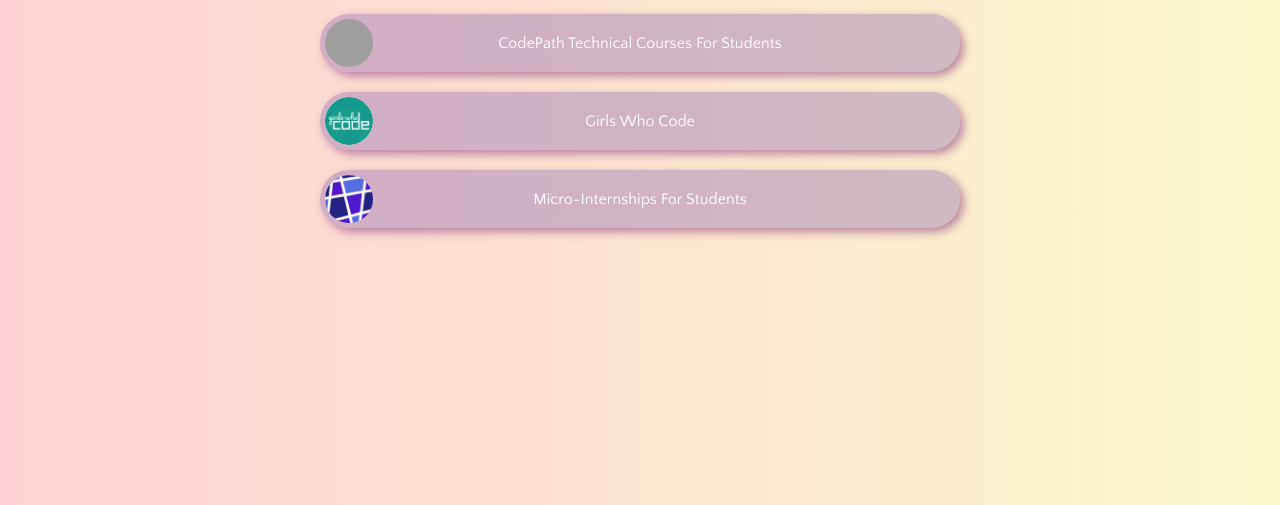
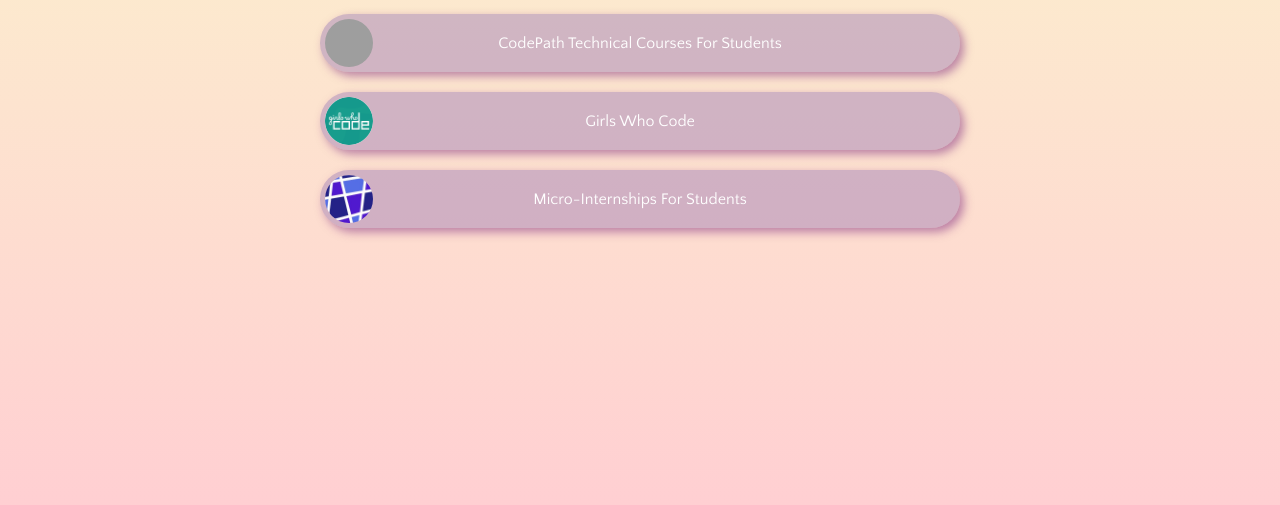
Before and after one commit to gtoledorodriguez/link-in-bio, a plain HTML site: page index.html in a window 1280 px wide. Shown: the part 295-800 px from the top of the page. Drawn offline with Linux system fonts and the light colour scheme; grey boxes are pictures that could not be loaded; a web font is replaced by a local one.

Commit message:
trying different way to change bacgkround

```diff
--- a/index.html
+++ b/index.html
@@ -30,15 +30,8 @@
         font-family: "Quattrocento Sans";
       }
       .background {
-        background: hsla(56, 85%, 89%, 1);
-
-        background: linear-gradient(180deg, hsla(56, 85%, 89%, 1) 0%, hsla(356, 100%, 91%, 1) 100%);
-
-        background: -moz-linear-gradient(180deg, hsla(56, 85%, 89%, 1) 0%, hsla(356, 100%, 91%, 1) 100%);
-
-        background: -webkit-linear-gradient(180deg, hsla(56, 85%, 89%, 1) 0%, hsla(356, 100%, 91%, 1) 100%);
-
-        filter: progid: DXImageTransform.Microsoft.gradient( startColorstr="#FBF8CC", endColorstr="#FFCFD2", GradientType=1 );
+        background: rgb(255,207,210);
+        background: linear-gradient(0deg, rgba(255,207,210,1) 0%, rgba(251,248,204,1) 100%);
       }
       a{
         color:rgba(255, 255, 255, 1.0);
```
